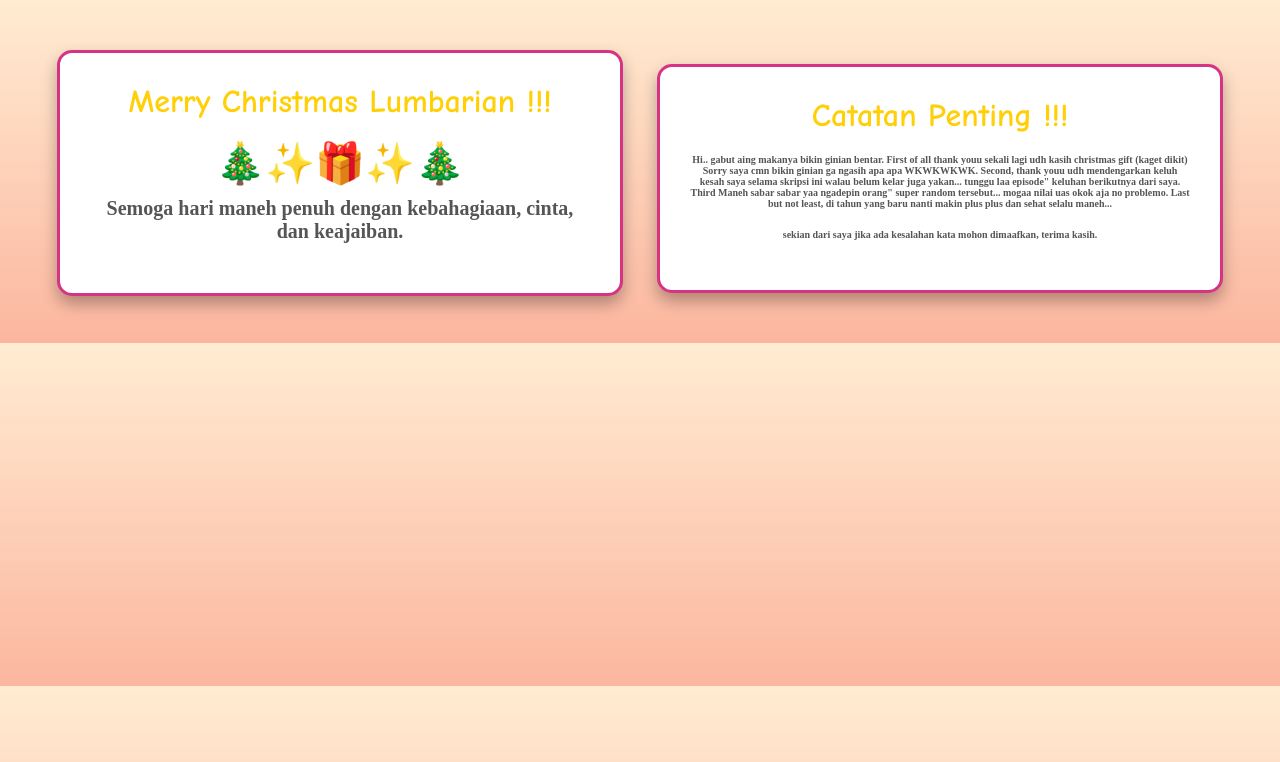
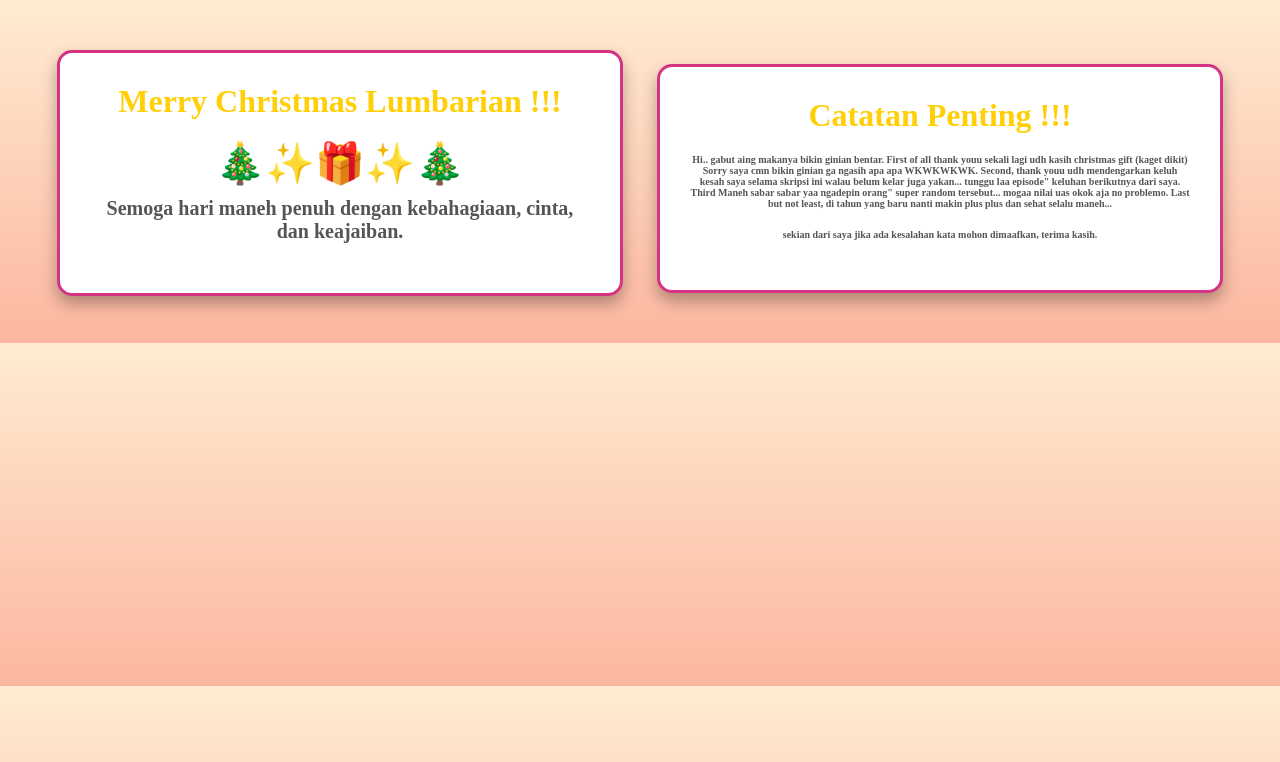
Before and after one commit to aquinas2504/Christmas, a plain HTML site: page card.html in a window 1280 px wide. Drawn offline with Linux system fonts and the light colour scheme.

Commit message:
Update card.html

```diff
--- a/card.html
+++ b/card.html
@@ -67,7 +67,6 @@
             margin-top: 10px;
         }
         .sparkle {
-            font-family: 'Comic Sans MS', cursive, sans-serif;
             animation: sparkle 1.5s infinite;
         }
         @keyframes sparkle {
```
